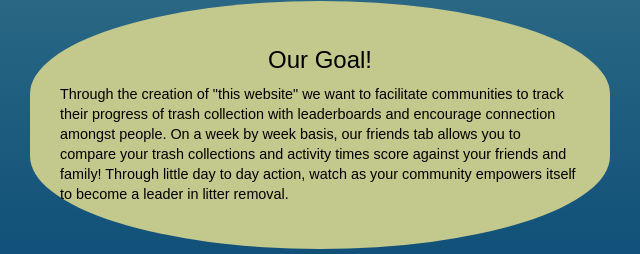
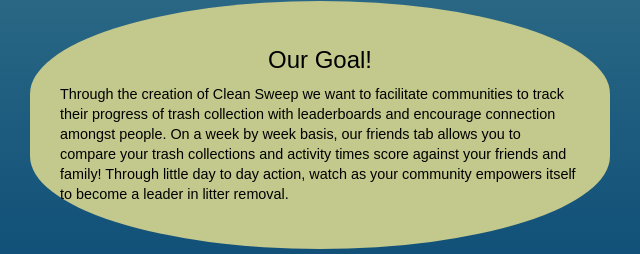
Before and after one commit to WiDuMu/Minnehack-2026, a plain HTML site: page docs/landingPage/landingPage.html in a window 1280 px wide. Shown: the part 909-1163 px from the top of the page, 30-670 px from the left. Drawn offline with Linux system fonts and the light colour scheme; a web font is replaced by a local one.

Commit message:
replaced placeholder names for title

```diff
--- a/docs/landingPage/landingPage.html
+++ b/docs/landingPage/landingPage.html
@@ -1,7 +1,7 @@
 <!DOCTYPE html>
     <head>
         <meta charset="utf-8">
-        <title>"this website"</title>
+        <title>Clean Sweep</title>
         <link rel="stylesheet" href="landingpage.css">
         <link rel="icon" href="img/single brown leaf on a little green background.jpg">
         <link rel="preconnect" href="https://fonts.googleapis.com">
@@ -52,7 +52,7 @@
             <div class="textDiv3-1">
                 <h2 class="questionBox">Our Goal!</h2>
                 <p class="answerBox">
-                     Through the creation of "this website" we want to facilitate communities to track their progress of trash collection
+                     Through the creation of Clean Sweep we want to facilitate communities to track their progress of trash collection
                      with leaderboards and encourage connection amongst people. On a week by week basis, our friends tab allows you to compare your trash collections and
                      activity times score against your friends and family! Through little day to day action, watch as your community empowers itself to become a leader in litter removal.
                 </p>
```
